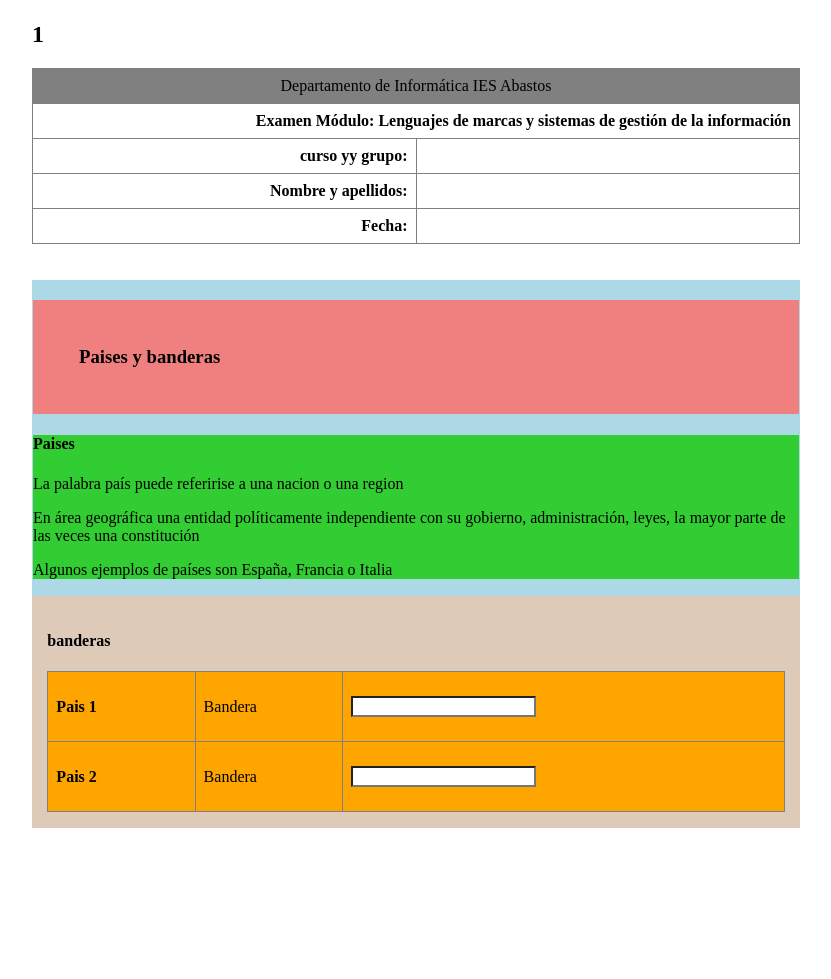
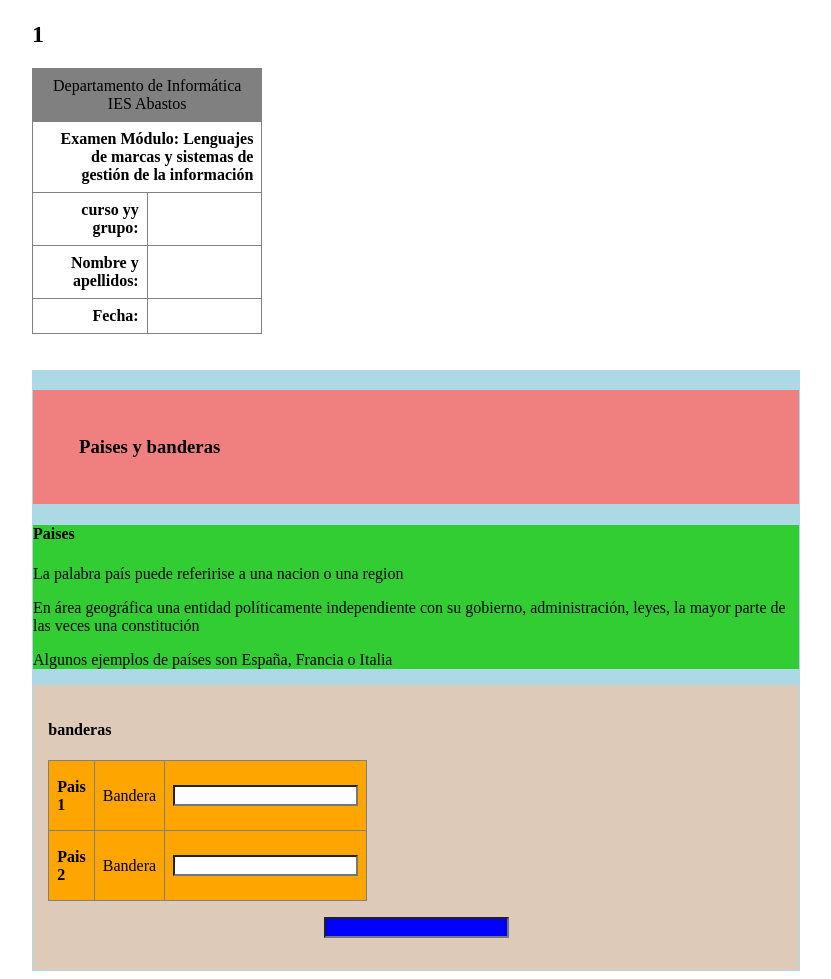
Before and after one commit to Jhotta111/Examen-2, a plain HTML site: page index.html in a window 1280 px wide. Shown: the whole page, without its empty margins (224-1055 px from the left). Before the commit the page ends 836 px from the top, so only its background shows below. Drawn offline with Linux system fonts and the light colour scheme.

Commit message:
Copia si pudes

```diff
--- a/estilo.css
+++ b/estilo.css
@@ -62,9 +62,10 @@ th.max {
     width: 50%;
     height: ;
 }
-table.max {
-    width: 100%;
+table {
+    width: 30%;
     border-collapse: collapse;
+
 }
 table.max, th.max, td.max, tr.max {
     padding: 8px;
@@ -78,7 +79,13 @@ th.max {
     width: 20%;
 }
 
+div.centro {
+    text-align: center;
+}
 
+input.pas {
+    background-color: blue;
+}
 
 
 
--- a/index.html
+++ b/index.html
@@ -57,9 +57,10 @@
             </article>
         </section>
 <br><br>
+<div class="bordes">
         <section>
             <article>
-                <div class="bordes">
+
 
                         <h3 class="div">
                             Paises y banderas
@@ -75,7 +76,7 @@
                        </p>
                        <p>Algunos ejemplos de países son España, Francia o Italia</p>
                 </div>
-            </div>
+
 
                 <div class="div2">
                     <h4>banderas</h4>
@@ -103,15 +104,25 @@
                             </td>
                             <td class="max">
                                 <form action="ejemplo.php" method="get">
-                                    <p><input type="text" name="nombre" required></p>
+                                    <p>
+                                        <input type="text" name="nombre" required>
+                                    </p>
                                 </form>
                             </td>
                         </tr>
 
                     </table>
+                    <div class="centro">
+                        <form action="ejemplo.php" method="get">
+                            <p class="azul">
+                                <input class="pas" type="text" name="nombre" required>
+                            </p>
+                        </form>
+                    </div>
                 </div>
             </article>
         </section>
+    </div>
     </main>
 
 
```
